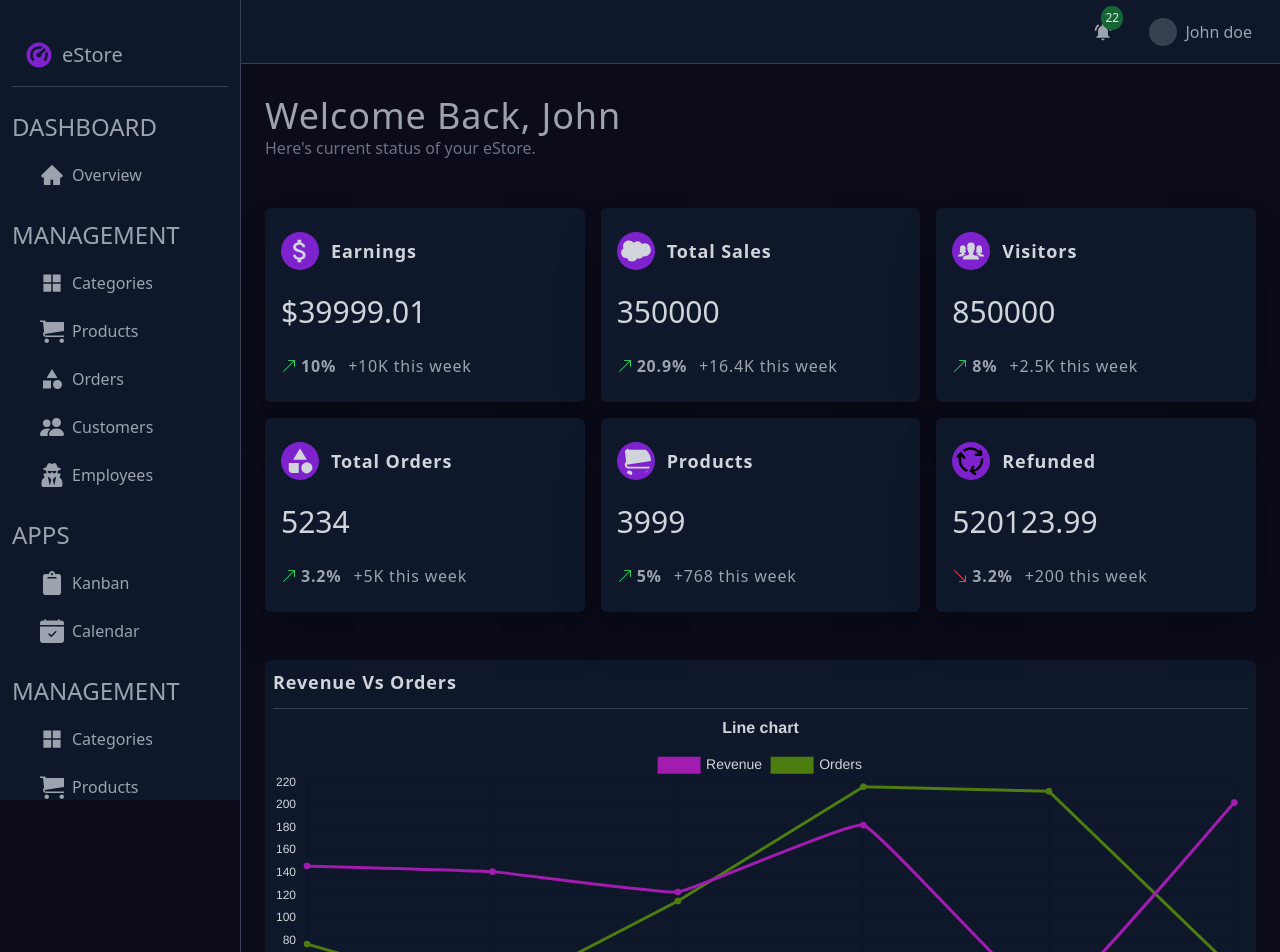
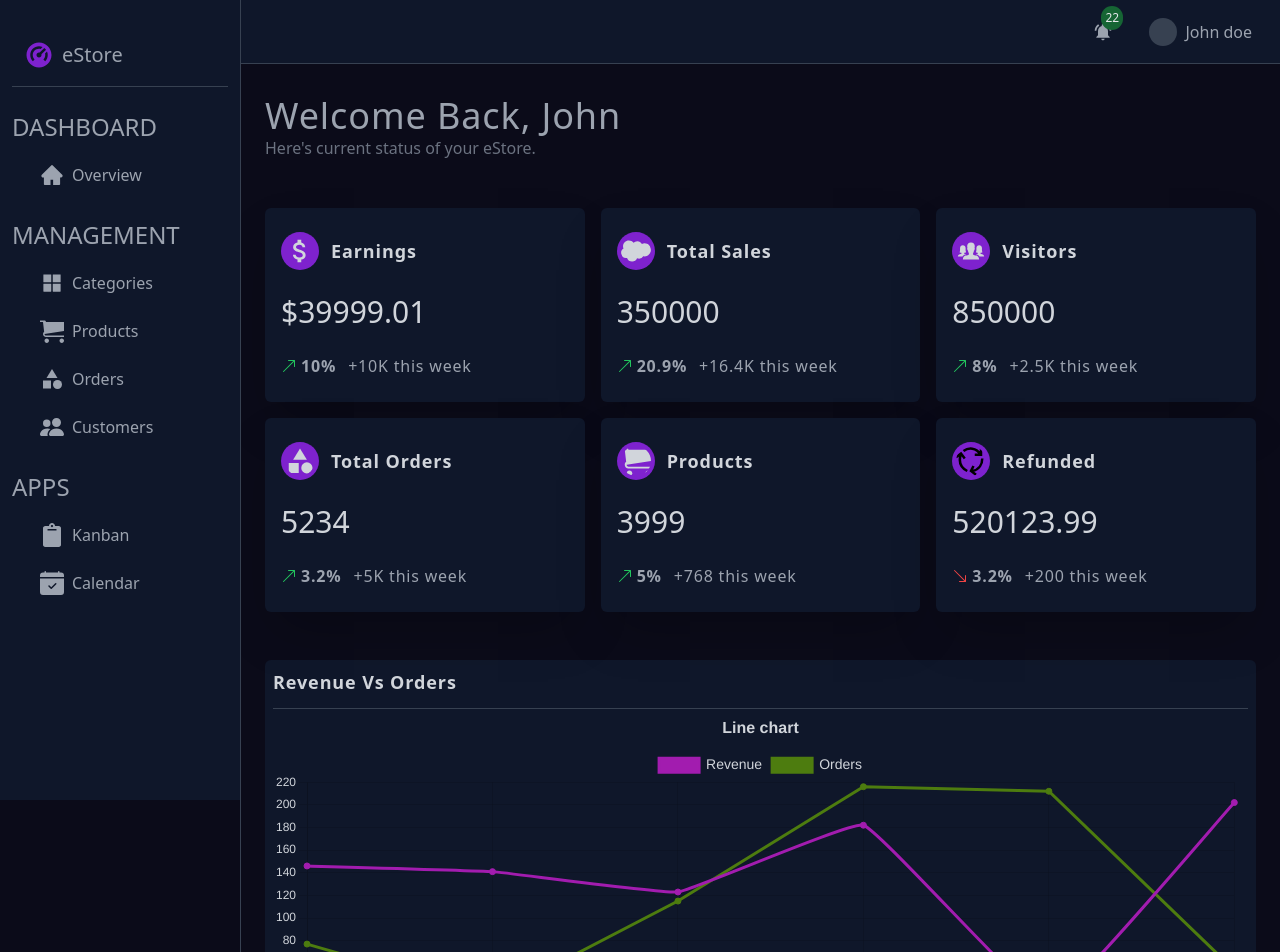
Before and after one commit to devsayog/ui-dashboard, a Next.js app: page / in a window 1280 px wide. Shown: the top 952 px of the page. Built offline with nearby package versions, Linux system fonts and the light colour scheme.

Commit message:
remove duplicate links

```diff
--- a/src/data/data.ts
+++ b/src/data/data.ts
@@ -4,7 +4,7 @@ import {
   BsPeopleFill,
   BsTabletLandscape,
 } from 'react-icons/bs'
-import { FaClipboard, FaUserSecret } from 'react-icons/fa'
+import { FaClipboard } from 'react-icons/fa'
 import { GrCycle } from 'react-icons/gr'
 import { ImCart } from 'react-icons/im'
 import { IoIosPeople } from 'react-icons/io'
@@ -2921,10 +2921,6 @@ export const navLinks = [
         name: 'customers',
         Icon: BsPeopleFill,
       },
-      {
-        name: 'employees',
-        Icon: FaUserSecret,
-      },
     ],
   },
   {
@@ -2940,29 +2936,4 @@ export const navLinks = [
       },
     ],
   },
-  {
-    title: 'management',
-    links: [
-      {
-        name: 'categories',
-        Icon: AiFillAppstore,
-      },
-      {
-        name: 'products',
-        Icon: ImCart,
-      },
-      {
-        name: 'orders',
-        Icon: MdCategory,
-      },
-      {
-        name: 'customers',
-        Icon: BsPeopleFill,
-      },
-      {
-        name: 'employees',
-        Icon: FaUserSecret,
-      },
-    ],
-  },
 ]
```
